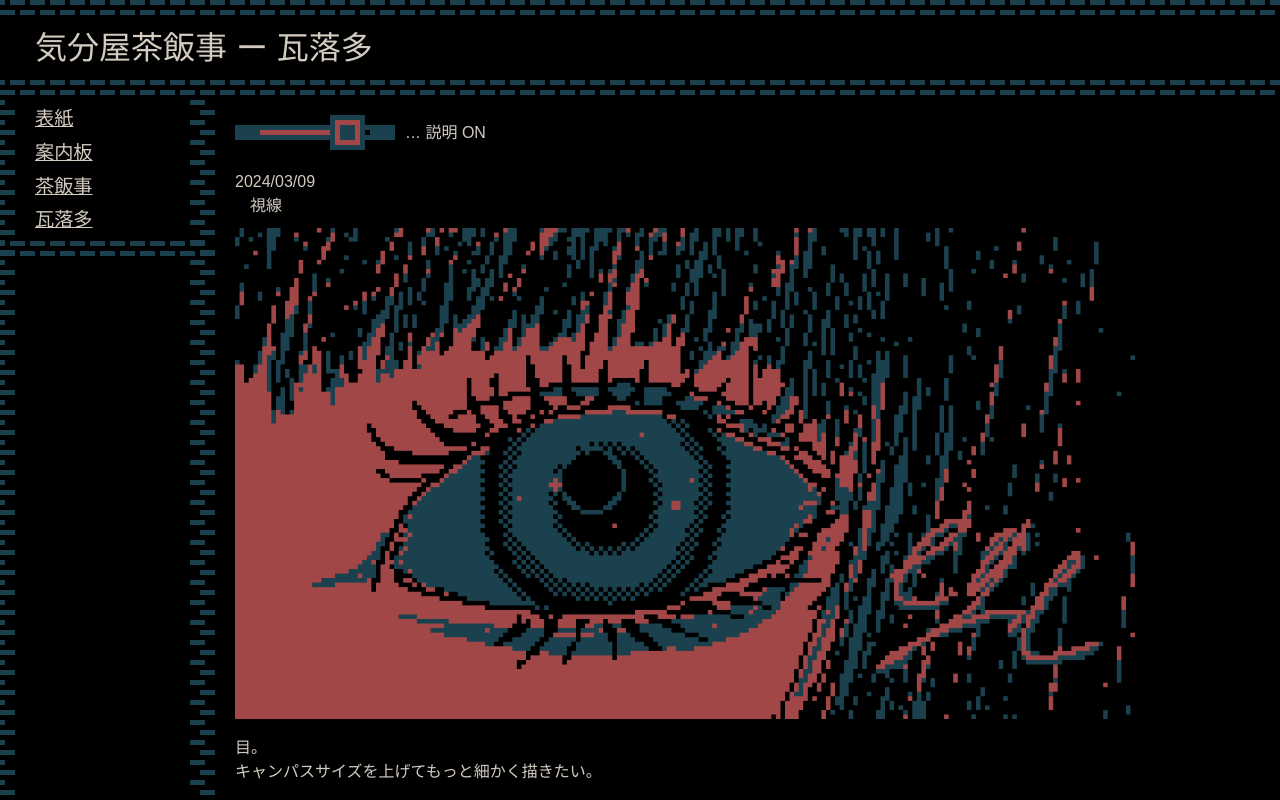
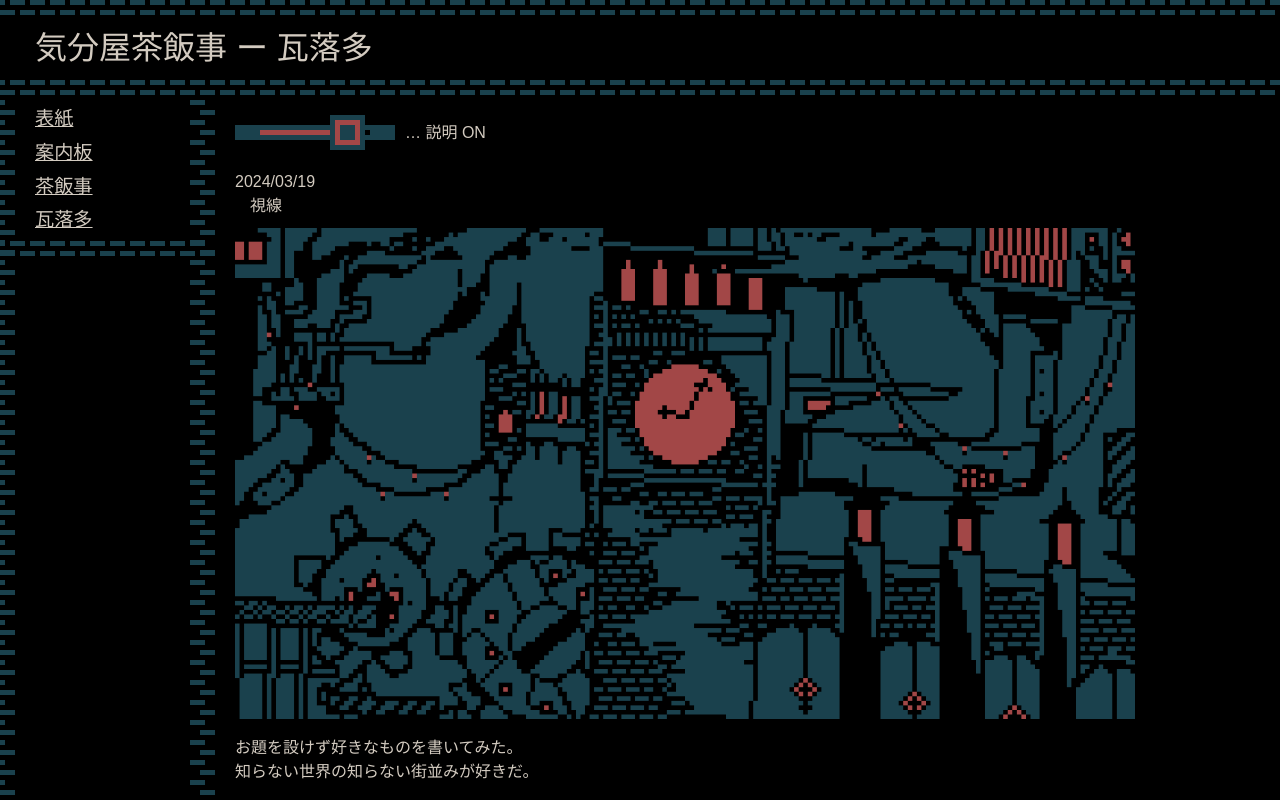
Before and after one commit to sstyaki/blog, a Vue app: page /contents/practice/2024-3 in a window 1280 px wide. Built offline with nearby package versions, Linux system fonts and the light colour scheme.

Commit message:
練習絵更新03/19

```diff
--- a/src/modules/contents/pages/Practice202403.vue
+++ b/src/modules/contents/pages/Practice202403.vue
@@ -4,6 +4,15 @@ import ContentPage from "../components/ContentPage.vue";
 import {ImageInfo} from "../constants/imageInfo.ts";
 
 const imageInfos = [
+  new ImageInfo({
+    title: "視線",
+    filename: "tower.png",
+    date: "19",
+    descriptions: [
+      "お題を設けず好きなものを書いてみた。",
+      "知らない世界の知らない街並みが好きだ。",
+    ],
+  }),
   new ImageInfo({
     title: "視線",
     filename: "eye1.png",
--- a/src/pages/Weblogs.vue
+++ b/src/pages/Weblogs.vue
@@ -7,7 +7,7 @@ import DefaultLayout from "../layouts/DefaultLayout.vue";
   <DefaultLayout>
     <template v-slot:header>茶飯事</template>
     <h2>諸々</h2>
-    <div>2024/03/14 :</div>
+    <div>2024/03/16 :</div>
     <router-link to="/weblogs/2024-3-16" class="log-link">開設日</router-link>
   </DefaultLayout>
 </template>
```
Also changed, not shown: src/modules/contents/assets/tower.png (added).
